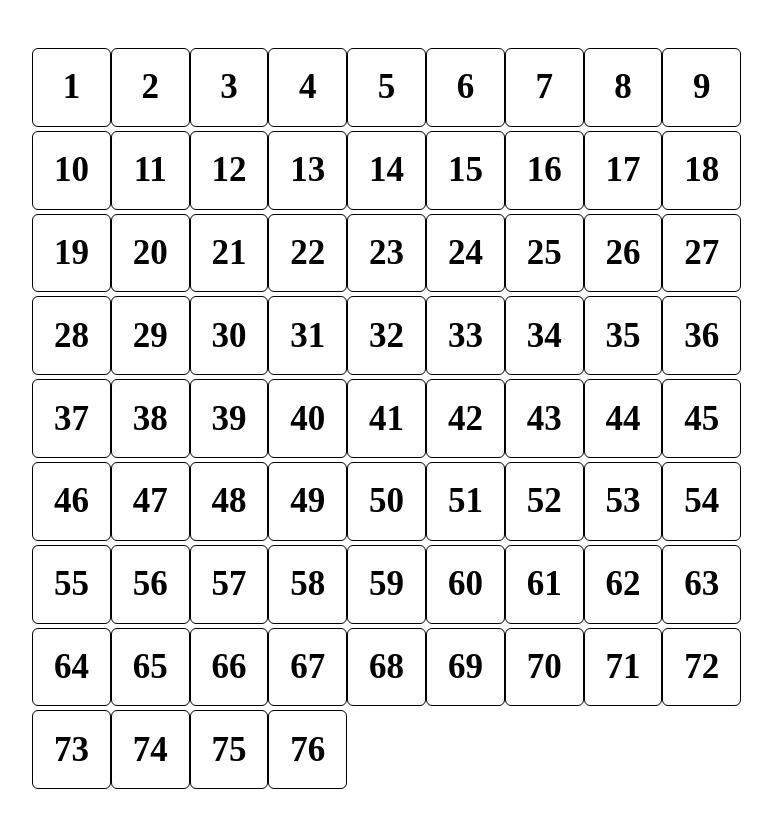
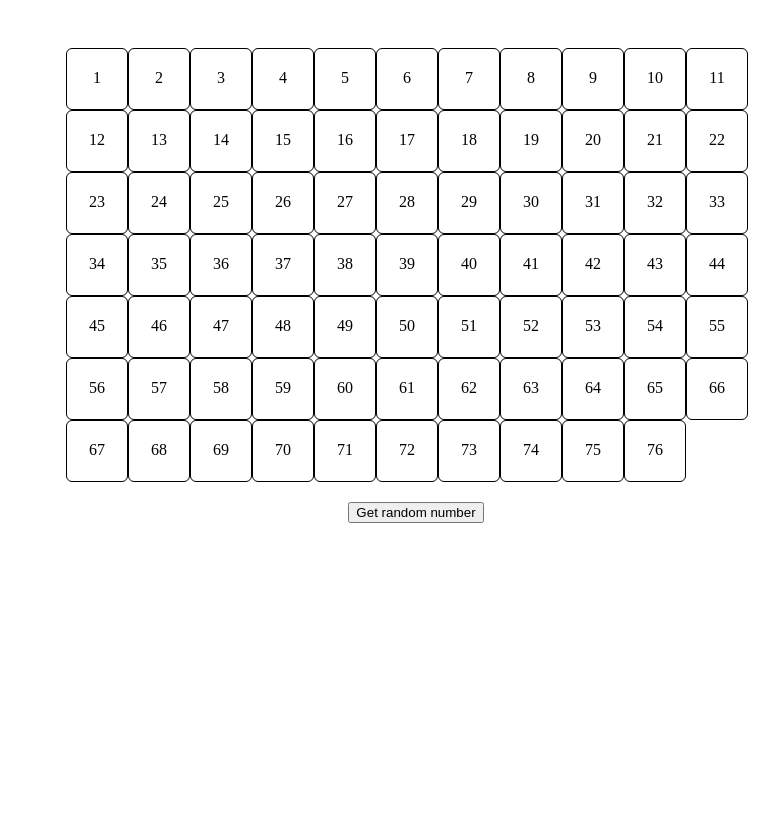
Before and after one commit to KiKiiPlay/bindo_desk, a plain HTML site: page index.html in a window 1280 px wide. Shown: the whole page, without its empty margins (224-1003 px from the left). After the commit the page ends 800 px from the top, so only its background shows below. Drawn offline with Linux system fonts and the light colour scheme.

Commit message:
Code Update

```diff
--- a/index.html
+++ b/index.html
@@ -9,7 +9,9 @@
   </head>
   <body>
     <div class="container">
-      <div id="bingo_desk"></div>
+      <div class="bingo_desk"></div>
+      <button id="centerObj">Get random number</button>
+      <h4 id="randNum"></h4>
     </div>
     <script src="./index.js"></script>
   </body>
--- a/index.js
+++ b/index.js
@@ -1,16 +1,23 @@
+const randNum = function () {
+  console.log(newCells);
+};
+
 const createCells = function () {
-  const bingoDesk = document.getElementById("bingo_desk");
+  const bingoDesk = document.querySelector(".bingo_desk");
   for (let i = 0; i < 76; i++) {
-    const newCells = document.createElement("div");
-    const cellsNum = document.createElement("h4");
-    cellsNum.innerText = i + 1;
-    cellsNum.classList.add("cellsNum");
-    newCells.classList.add("cells");
-    newCells.appendChild(cellsNum);
-    bingoDesk.appendChild(newCells);
+    bingoDesk.innerHTML += `<div class="cells">${i + 1}</div>`;
+    console.log(i + 1);
   }
+};
+
+const generateRandNum = function () {
+  const random = Math.floor(Math.random() * 76);
+  const showRand = document.getElementById("randNum");
+  showRand.innerText = "Number is: " + random;
 };
 
 window.onload = function () {
   createCells();
+  const randomNum = document.getElementById("centerObj");
+  randomNum.addEventListener("click", generateRandNum);
 };
--- a/style.css
+++ b/style.css
@@ -2,7 +2,7 @@ body {
   margin: 0;
 }
 .container {
-  max-width: 768px;
+  max-width: 700px;
   margin-inline: auto; /* left and right */
   margin-block: 3rem; /* top and bottom */
 }
@@ -10,19 +10,20 @@ body {
 .cells {
   position: relative;
   display: inline-block;
-  width: 10%;
-  aspect-ratio: 1/1;
+  width: 60px;
+  height: 40px;
   border: 1px solid black;
   border-radius: 6px;
+  text-align: center;
+  padding-top: 20px;
 }
 
-.cellsNum {
-  margin: 0;
+#centerObj {
+  display: block;
+  margin-inline: auto;
+  margin-top: 20px;
+}
+
+#randNum {
   text-align: center;
-  position: absolute;
-  top: 50%;
-  transform: translateY(-50%);
-  left: 0;
-  right: 0;
-  font-size: 35px;
 }
```
